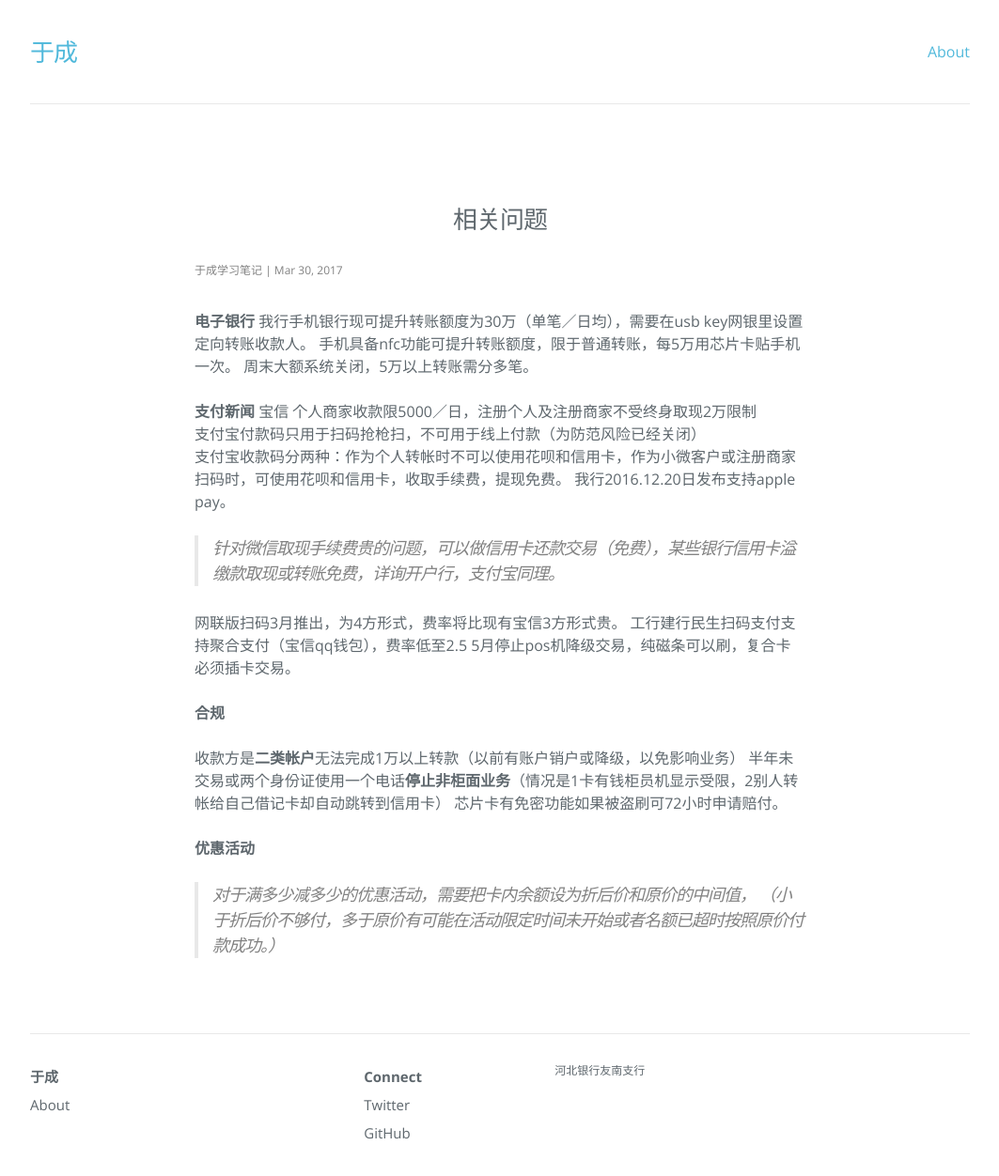
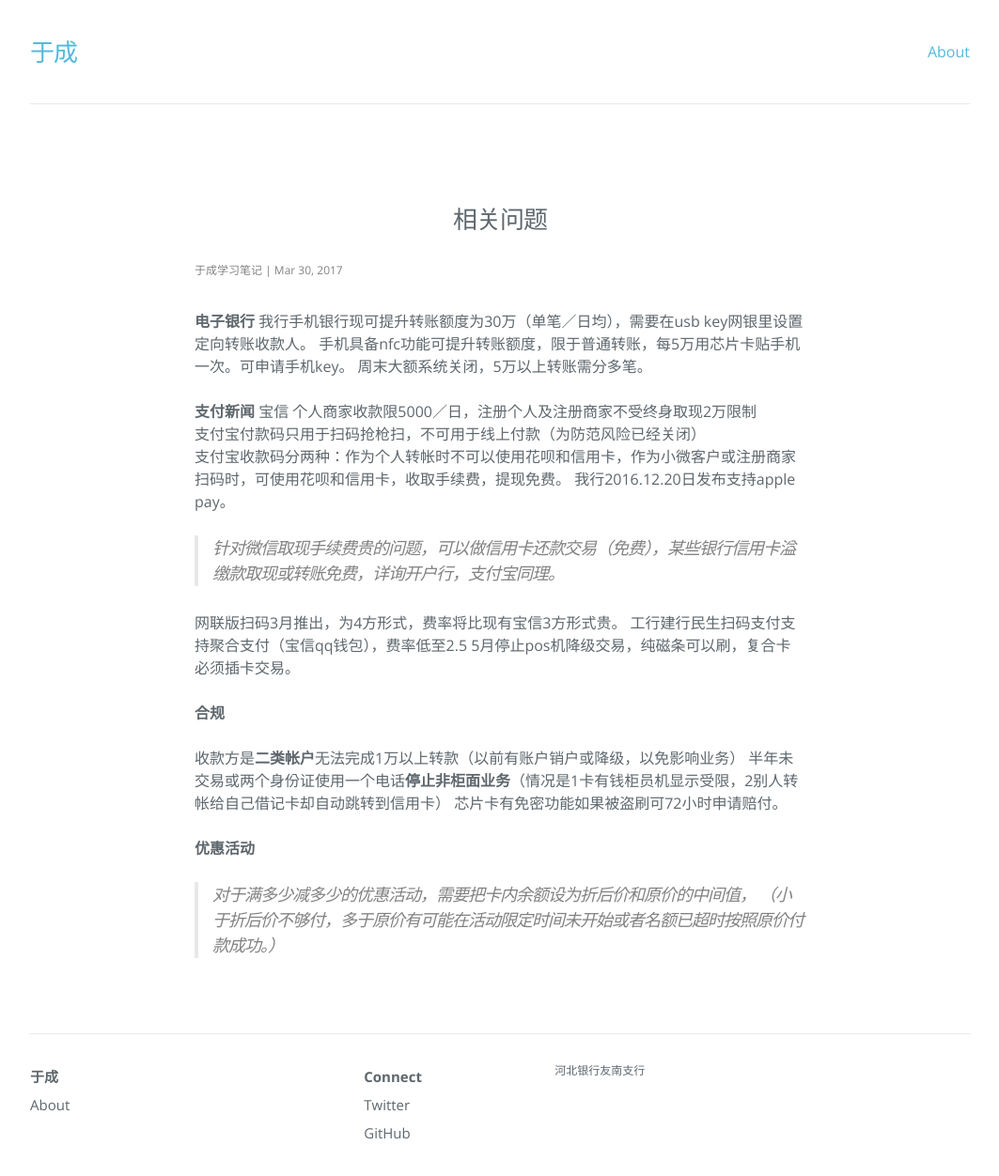
Before and after one commit to hebbank/jekyll, a Jekyll site: the page built from _posts/2017-03-30-xg.md, in a window 1280 px wide and 1289 px high. Shown: the top 1252 px of the window at 94% size, without its empty margins (108-1171 px from the left). Built offline with Jekyll 4.4.1, drawn with Linux system fonts in a browser that asks for light colours; nearby versions of some CDN libraries.

Commit message:
Update 相关问题

```diff
--- a/_posts/2017-03-30-xg.md
+++ b/_posts/2017-03-30-xg.md
@@ -6,7 +6,7 @@ tags: ''
 ---
 **电子银行**
 我行手机银行现可提升转账额度为30万（单笔／日均），需要在usb key网银里设置定向转账收款人。
-手机具备nfc功能可提升转账额度，限于普通转账，每5万用芯片卡贴手机一次。
+手机具备nfc功能可提升转账额度，限于普通转账，每5万用芯片卡贴手机一次。可申请手机key。
 周末大额系统关闭，5万以上转账需分多笔。
 
 **支付新闻**
```
